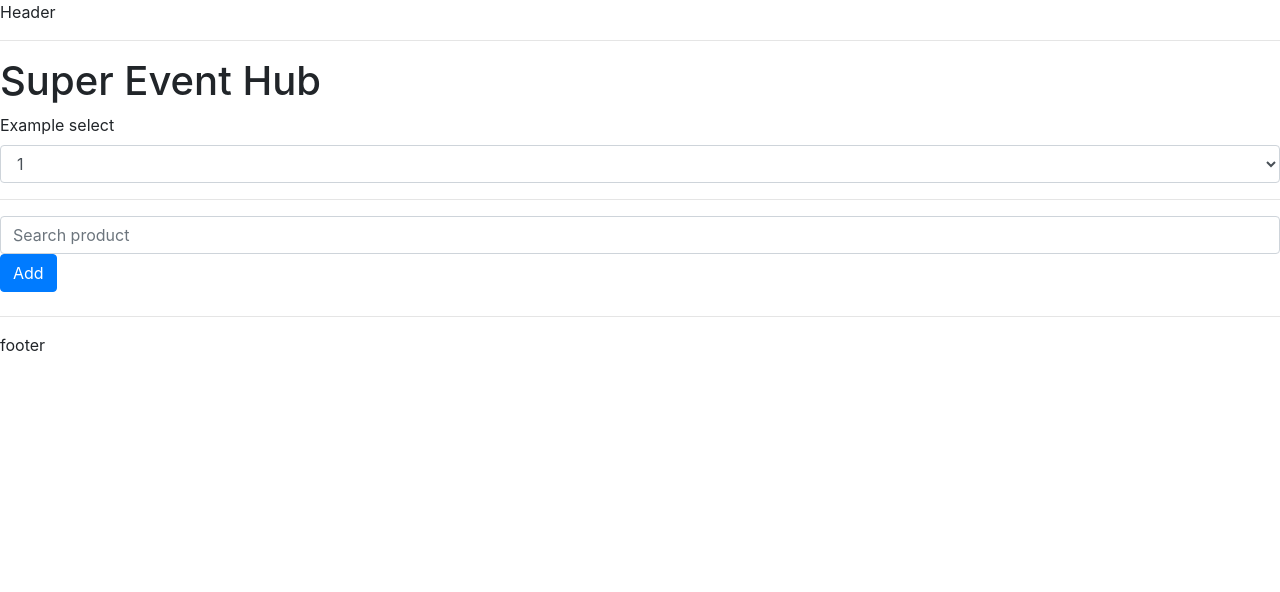
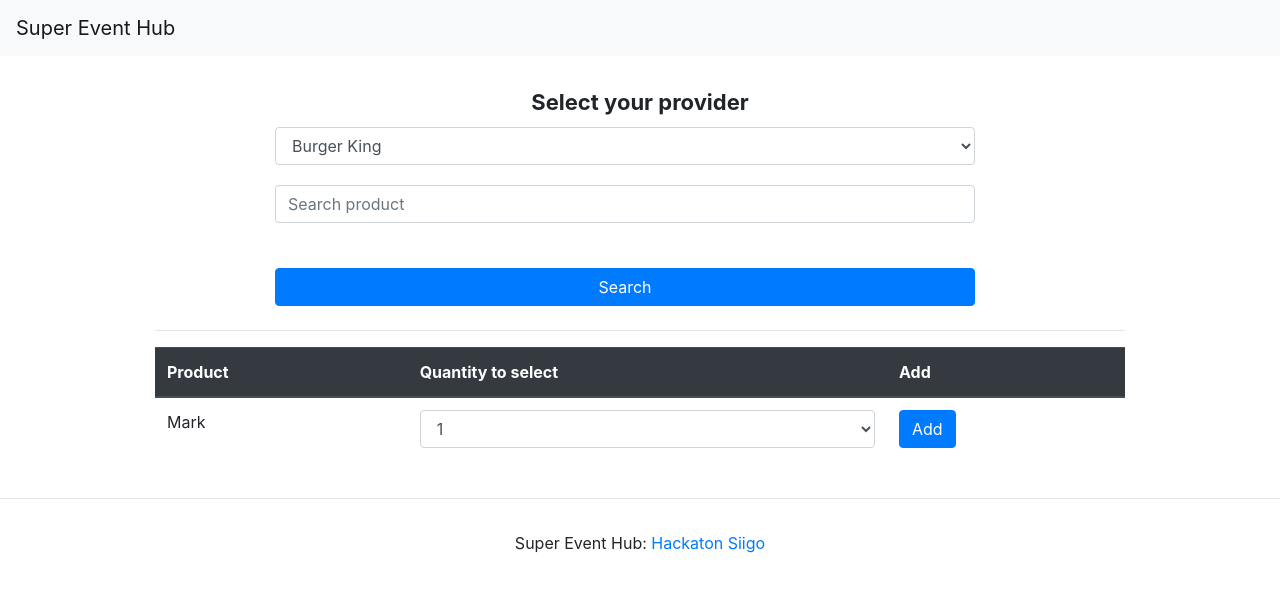
Before and after one commit to drc288/hackatonsiigo, a Flask app: template api_alert/web_dynamic/templates/companies.html in a window 1280 px wide. Shown: the top 592 px of the page. Run offline with Flask 2, Linux system fonts and the light colour scheme; the template is opened without the code that fills it, so the values that code supplies are empty; some libraries are stand-ins or nearby versions.

Commit message:
Update the HTML static, add style

```diff
--- a/api_alert/web_dynamic/static/styles/companies.css
+++ b/api_alert/web_dynamic/static/styles/companies.css
@@ -2,3 +2,38 @@
   padding: 0%;
   margin: 0%;
 }
+
+form.first-form {
+    display: flex;
+    flex-direction: column;
+    justify-content: center;
+}
+
+.container {
+    max-width: 1000px;
+    margin-top: 30px;
+    margin-bottom: 30px;
+    margin-left: auto;
+    margin-right: auto;
+}
+
+div.container label {
+    display: flex;
+    order: 1;
+    font-size: 22px;
+    justify-content: center;
+}
+
+div.container form.first-form .form-control{
+    order: 2;
+    width: 700px;
+    margin-bottom: 20px;
+    margin-left: 120px;
+}
+
+div.container form.first-form button {
+    margin-top: 25px;
+    width: 700px;
+    margin-left: 120px;
+    order: 3;
+}
--- a/api_alert/web_dynamic/templates/companies.html
+++ b/api_alert/web_dynamic/templates/companies.html
@@ -21,25 +21,49 @@
 
 <body>
   <header>
-    Header
+    <nav class="navbar navbar-light bg-light">
+      <a class="navbar-brand">Super Event Hub</a>
+    </nav>
   </header>
-  <hr>
-  <div class=containser>
-    <h1>Super Event Hub</h1>
-    <form>
-      <label for="exampleFormControlSelect1">Example select</label>
+  <div class=container>
+    <form class="first-form">
+      <label for="exampleFormControlSelect1"><b>Select your provider</b></label>
       <select class="form-control" id="exampleFormControlSelect1">
-        <option>1</option>
-        <option>2</option>
+        <option>Burger King</option>
       </select>
-      <hr>
       <input type="text" class="form-control" id="exampleFormControlInput1" placeholder="Search product">
-      <button type="submit" class="btn btn-primary mb-2">Add</button>
+      <button type="submit" class="btn btn-primary mb-2">Search</button>
     </form>
+    <hr>
+    <table class="table">
+      <thead class="thead-dark">
+        <tr>
+          <th scope="col">Product</th>
+          <th scope="col">Quantity to select</th>
+          <th scope="col">Add</th>
+        </tr>
+      </thead>
+      <tbody>
+        <tr>
+          <td>Mark</td>
+          <td>
+            <select class="form-control" id="exampleFormControlSelect1">
+              <option>1</option>
+              <option>2</option>
+            </select>
+          </td>
+          <td>
+            <button type="submit" class="btn btn-primary mb-2">Add</button>
+          </td>
+        </tr>
+      </tbody>
+    </table>
   </div>
   <hr>
-  <footer>
-    footer
+  <footer class="page-footer font-small blue">
+    <div class="footer-copyright text-center py-3">Super Event Hub:
+      <a href="https://github.com/drc288/hackatonsiigo"> Hackaton Siigo</a>
+    </div>
   </footer>
 </body>
 
```
